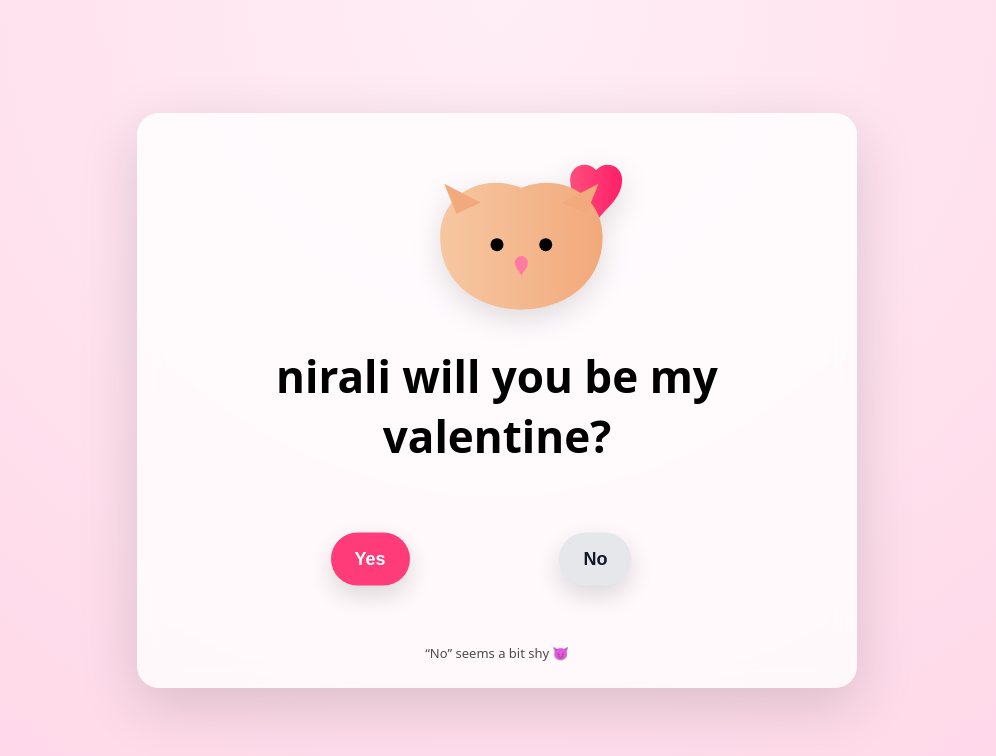
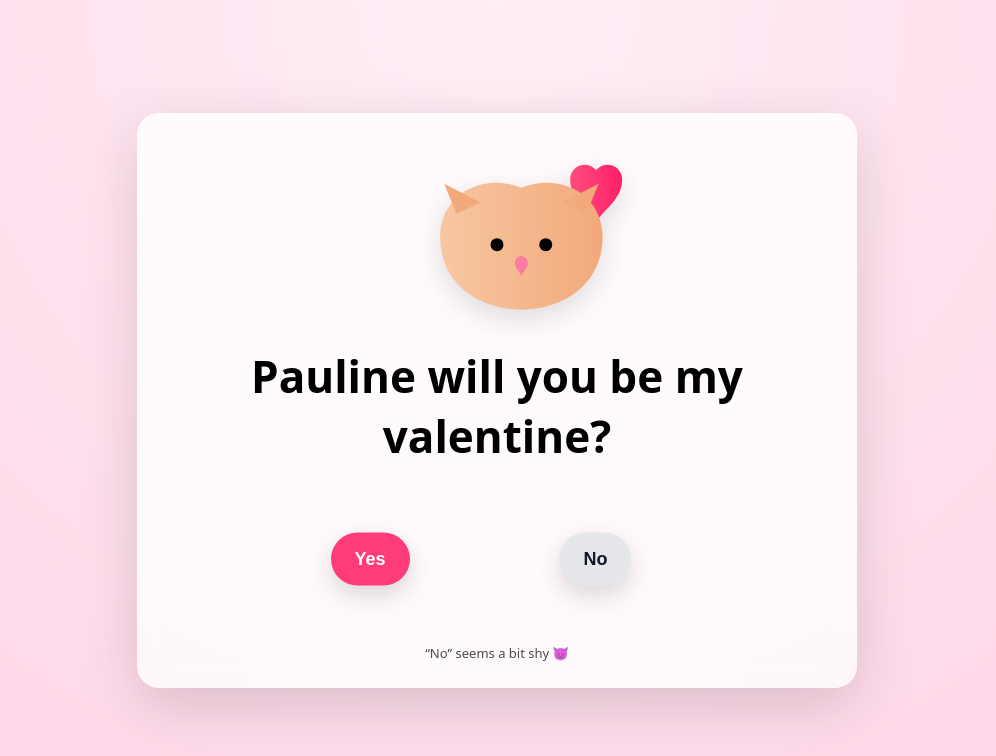
Before and after one commit to Leirbaguette/Saint_Valentin, a plain HTML site: page index.html in a window 1280 px wide. Shown: the whole page, without its empty margins (143-1139 px from the left). Drawn offline with nearby package versions, Linux system fonts and the light colour scheme.

Commit message:
Update index.html

```diff
--- a/index.html
+++ b/index.html
@@ -171,7 +171,7 @@
             fill="#ff7aa2"/>
     </svg>
 
-    <h1>nirali will you be my valentine?</h1>
+    <h1>Pauline will you be my valentine?</h1>
 
     <section class="button-zone" id="zone">
       <button id="yesBtn">Yes</button>
```
